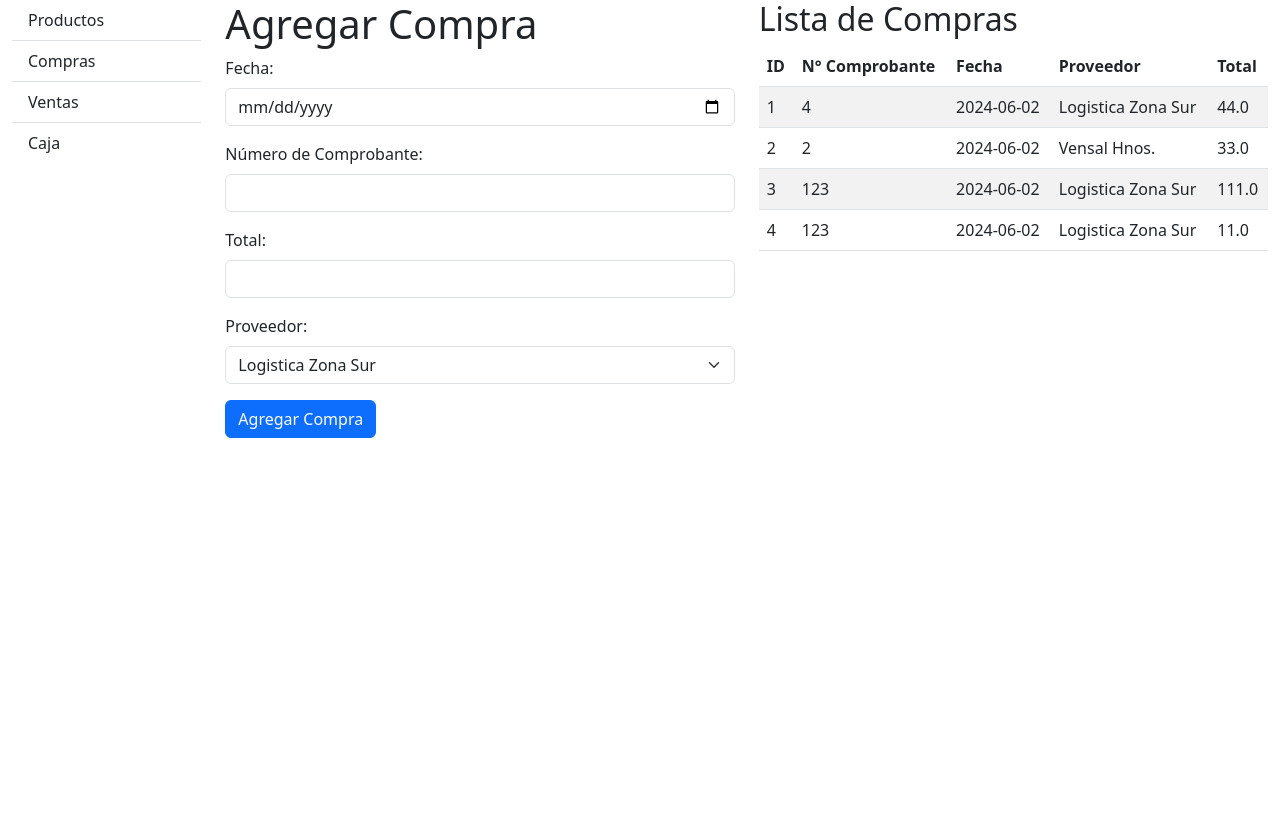
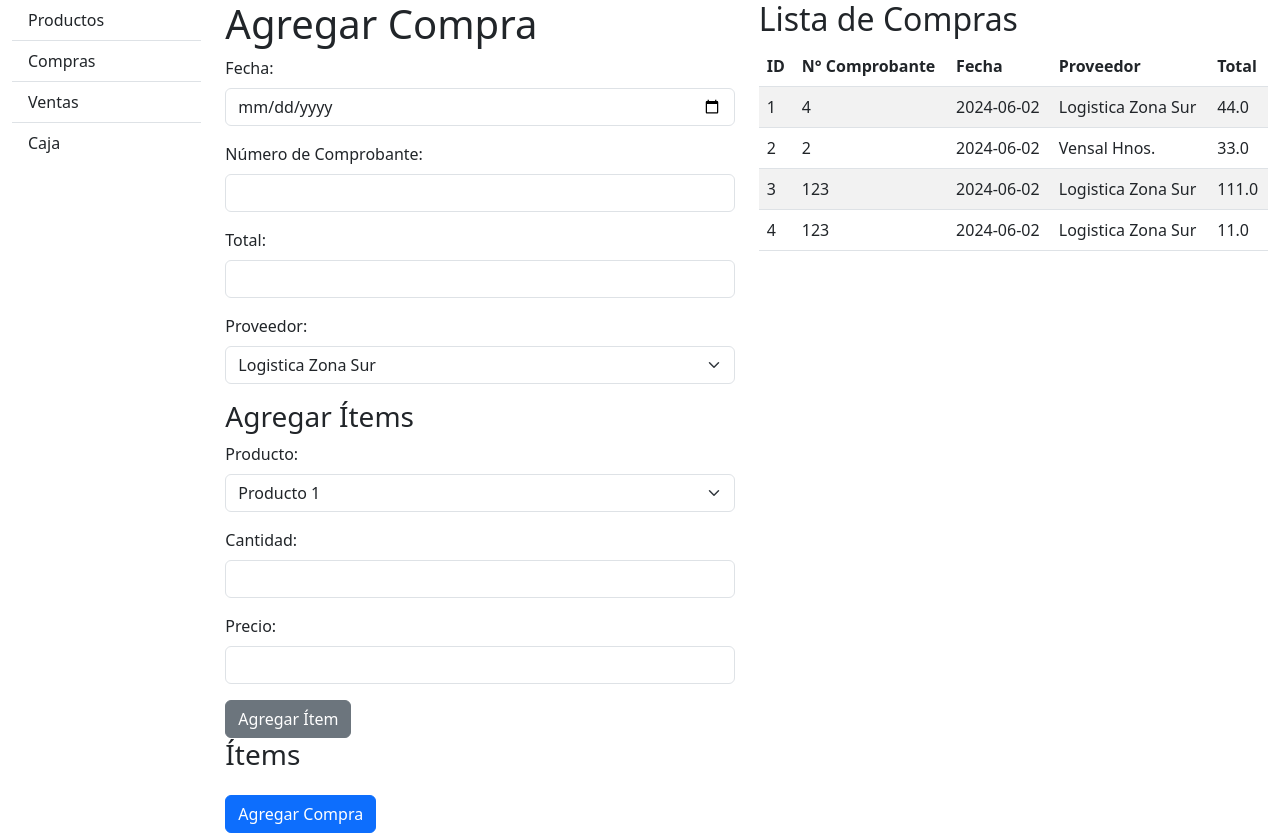
Before and after one commit to pagliardini/kpos-flask, a Flask app: page /compras in a window 1280 px wide. Before the commit the page ends 438 px from the top, so only its background shows below. Run offline with Flask 3, Linux system fonts and the light colour scheme.

Commit message:
listar items en compras

```diff
--- a/compras.py
+++ b/compras.py
@@ -1,5 +1,5 @@
 from flask import Blueprint, render_template, request, redirect, url_for
-from database_setup import Compra, Proveedor, session
+from database_setup import Compra, Proveedor, Producto, session
 from datetime import datetime
 compras_bp = Blueprint('compras', __name__)
 
@@ -7,7 +7,8 @@ compras_bp = Blueprint('compras', __name__)
 def mostrar_compras():
     compras = session.query(Compra).all()
     proveedores = session.query(Proveedor).all()
-    return render_template('compras.html', compras=compras, proveedores=proveedores)
+    productos = session.query(Producto).all()
+    return render_template('compras.html', compras=compras, proveedores=proveedores, productos=productos)
 
 @compras_bp.route('/compras/agregar', methods=['GET', 'POST'])
 def agregar_compra():
--- a/templates/compras.html
+++ b/templates/compras.html
@@ -2,7 +2,6 @@
 <html lang="en">
 <head>
     <meta charset="UTF-8">
-    <meta http-equiv="X-UA-Compatible" content="IE=edge">
     <meta name="viewport" content="width=device-width, initial-scale=1.0">
     <title>POS</title>
     <link href="https://cdn.jsdelivr.net/npm/bootstrap@5.3.0/dist/css/bootstrap.min.css" rel="stylesheet">
@@ -16,7 +15,7 @@
             <div class="col-md-5">
                 <h1>Agregar Compra</h1>
                 <!-- Formulario para agregar una nueva compra -->
-                <form action="/compras/agregar" method="post">
+                <form action="/compras/agregar" method="post" id="compraForm">
                     <div class="mb-3">
                         <label for="fecha" class="form-label">Fecha:</label>
                         <input type="date" class="form-control" id="fecha" name="fecha" required>
@@ -37,6 +36,27 @@
                             {% endfor %}
                         </select>
                     </div>
+                    <h3>Agregar Ítems</h3>
+                    <div class="mb-3">
+                        <label for="idproducto" class="form-label">Producto:</label>
+                        <select class="form-select" id="idproducto">
+                            {% for producto in productos %}
+                                <option value="{{ producto.id }}">{{ producto.nombre }}</option>
+                            {% endfor %}
+                        </select>
+                    </div>
+                    <div class="mb-3">
+                        <label for="item_cantidad" class="form-label">Cantidad:</label>
+                        <input type="number" class="form-control" id="item_cantidad">
+                    </div>
+                    <div class="mb-3">
+                        <label for="item_precio" class="form-label">Precio:</label>
+                        <input type="number" class="form-control" id="item_precio" step="0.01">
+                    </div>
+                    <button type="button" class="btn btn-secondary" id="addItem">Agregar Ítem</button>
+                    <h3>Ítems</h3>
+                    <ul class="list-group mb-3" id="itemsList"></ul>
+                    <input type="hidden" name="items" id="itemsInput">
                     <button type="submit" class="btn btn-primary">Agregar Compra</button>
                 </form>
             </div>
@@ -58,7 +78,7 @@
                             <td>{{ compra.id }}</td>
                             <td>{{ compra.numero_comprobante }}</td>
                             <td>{{ compra.fecha }}</td>
-                            <td>{{ compra.proveedor.nombre }}</td> <!-- Mostrar el nombre del proveedor -->
+                            <td>{{ compra.proveedor.nombre }}</td>
                             <td>{{ compra.total }}</td>
                         </tr>
                         {% endfor %}
@@ -68,5 +88,39 @@
         </div>
     </div>
     <script src="https://cdn.jsdelivr.net/npm/bootstrap@5.3.0/dist/js/bootstrap.bundle.min.js"></script>
+    <script>
+        document.getElementById('addItem').addEventListener('click', function() {
+            const idProducto = document.getElementById('idproducto').value;
+            const itemNombre = document.getElementById('idproducto').selectedOptions[0].text;
+            const itemCantidad = document.getElementById('item_cantidad').value;
+            const itemPrecio = document.getElementById('item_precio').value;
+            const itemsList = document.getElementById('itemsList');
+            const itemsInput = document.getElementById('itemsInput');
+
+            if (idProducto && itemCantidad && itemPrecio) {
+                const listItem = document.createElement('li');
+                listItem.className = 'list-group-item';
+                listItem.textContent = `${itemNombre} - Cantidad: ${itemCantidad} - Precio: ${itemPrecio}`;
+                itemsList.appendChild(listItem);
+
+                const item = {
+                    idproducto: idProducto,
+                    cantidad: itemCantidad,
+                    precio: itemPrecio
+                };
+
+                const items = JSON.parse(itemsInput.value || '[]');
+                items.push(item);
+                itemsInput.value = JSON.stringify(items);
+
+                // Clear the input fields
+                document.getElementById('idproducto').value = '';
+                document.getElementById('item_cantidad').value = '';
+                document.getElementById('item_precio').value = '';
+            } else {
+                alert('Por favor, completa todos los campos del ítem.');
+            }
+        });
+    </script>
 </body>
 </html>
```
Also changed, not shown: kpos.db.
